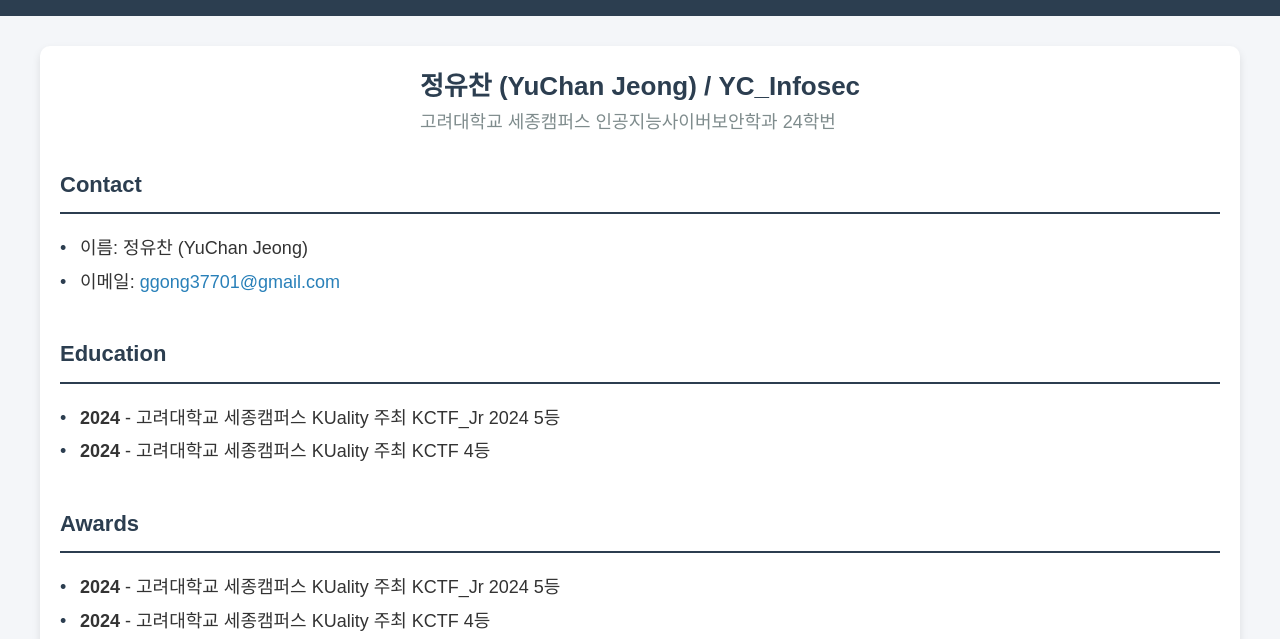
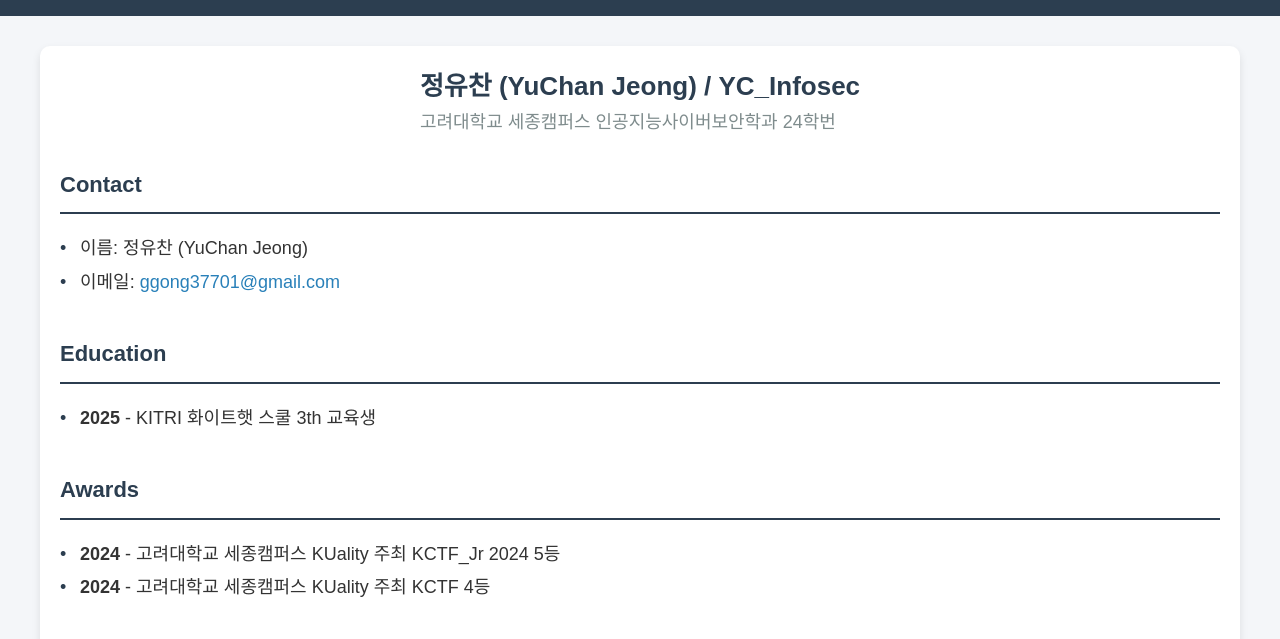
Before and after one commit to Dipper37701/YC_Infosec, a plain HTML site: page index.html in a window 1280 px wide. Shown: the part 95-734 px from the top of the page. Drawn offline with Linux system fonts and the light colour scheme.

Commit message:
Update index.html

```diff
--- a/index.html
+++ b/index.html
@@ -116,8 +116,7 @@
         <div class="section">
             <h3>Education</h3>
             <ul>
-                <li><strong>2024</strong> - 고려대학교 세종캠퍼스 KUality 주최 KCTF_Jr 2024 5등</li>
-                <li><strong>2024</strong> - 고려대학교 세종캠퍼스 KUality 주최 KCTF 4등</li>
+                <li><strong>2025</strong> - KITRI 화이트햇 스쿨 3th 교육생</li>
             </ul>
         </div>
 
```
